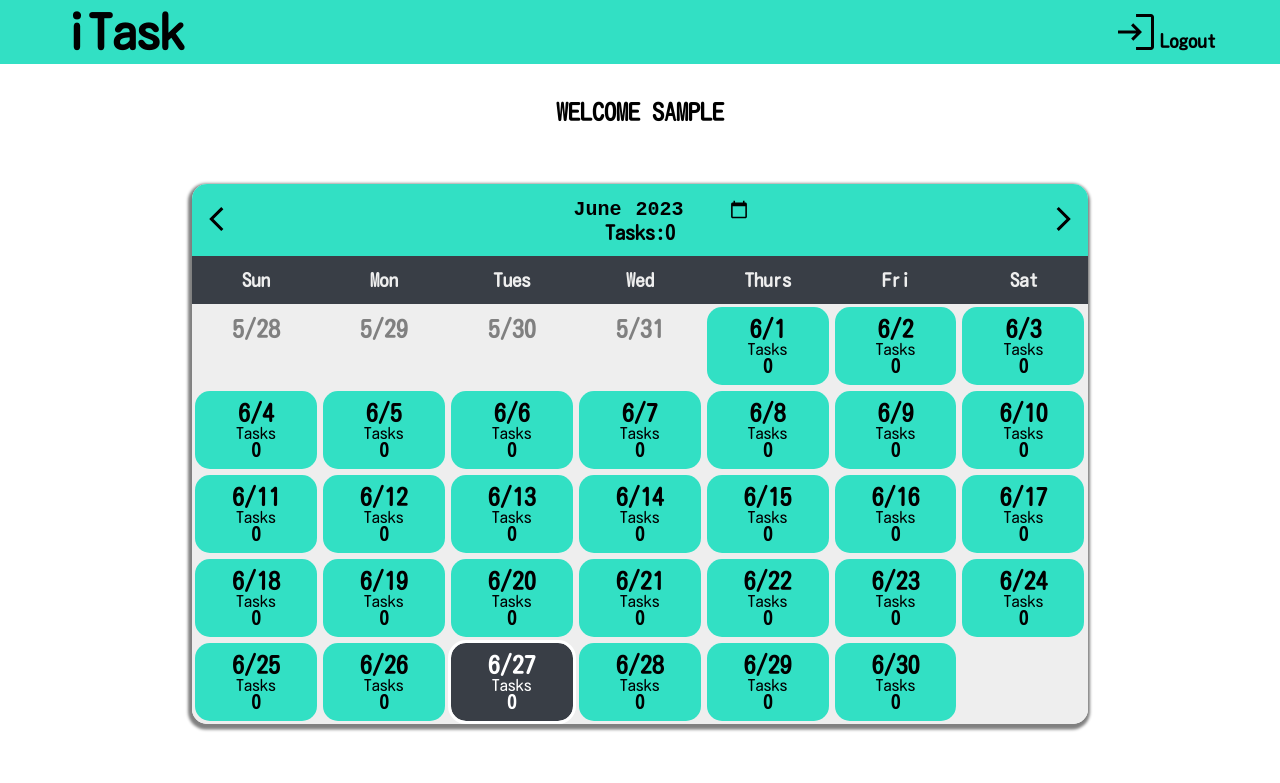
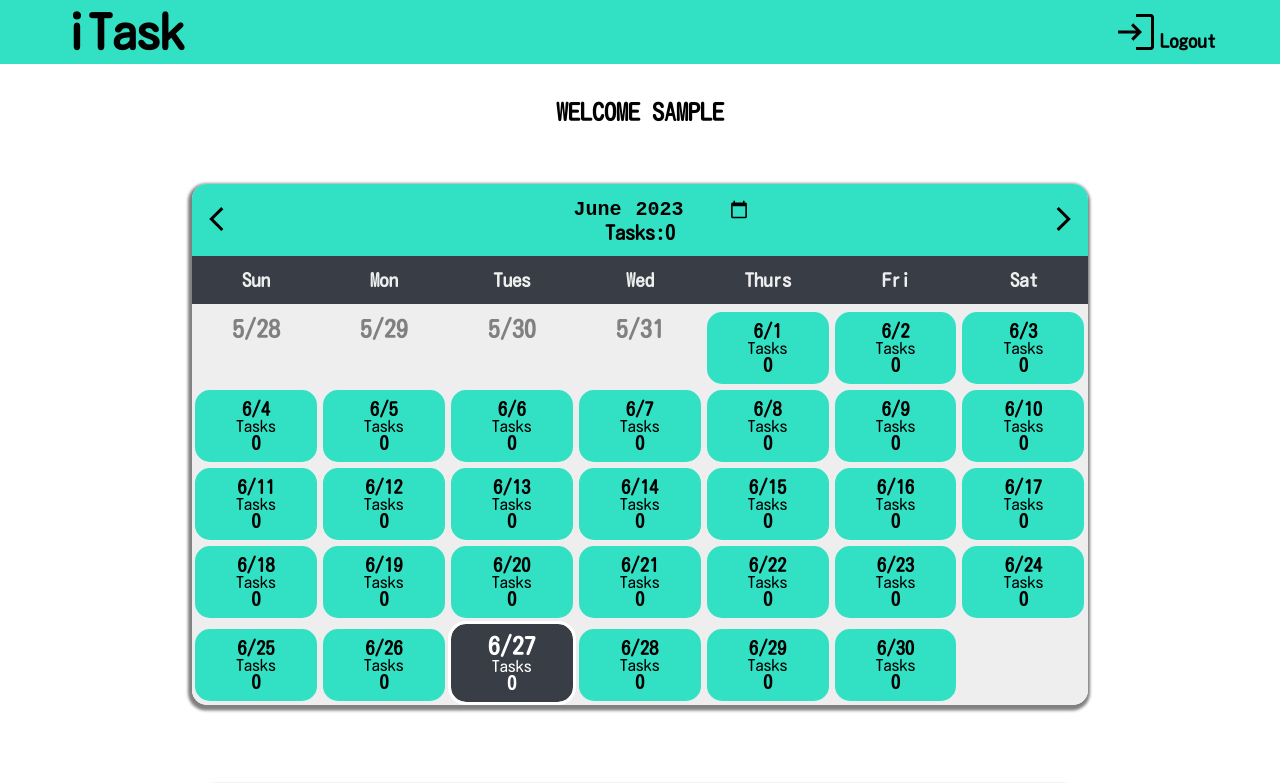
Before and after one commit to achangtroraleke/todo-project, a React (Create React App) app in the folder frontend/: page / in a window 1280 px wide. Shown: the top 783 px of the page. Built offline with nearby package versions, Linux system fonts and the light colour scheme; no server answers; sample sign-in values are in the browser's storage.

Commit message:
Bug fixes

```diff
--- a/frontend/src/components/CalendarCard.js
+++ b/frontend/src/components/CalendarCard.js
@@ -36,7 +36,7 @@ const CalendarCard = (props)=>{
     <div id="card" onClick={()=>{props.clickFunction(formattedDate);
     }} className= "day-card center-text pressable" style={props.activeDate.toLocaleDateString() === formattedDate? {outline:'solid'}:null}>
         <div className="day-card-content">
-        <h2 className="date">{props.month +1}/{props.day}</h2>
+        <h3 className="date">{props.month +1}/{props.day}</h3>
         <div className="task-calendar-box">
         <p>Tasks </p>
         <h3>{props.tasksInDay.filter(task=> task.completed===false).length}</h3>
```
Also changed, not shown: 7 other files (tests, documents, lock files or other folders).
